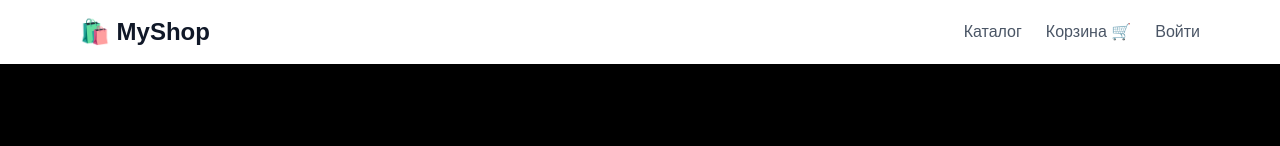
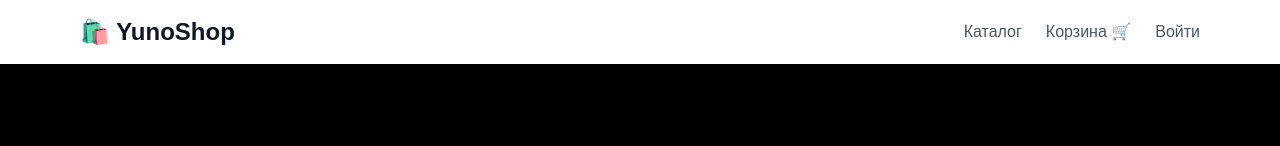
Before and after one commit to Zevtools9217/my-shop, a Next.js app: page / in a window 1280 px wide. Shown: the top 146 px of the page. Built offline with nearby package versions, Linux system fonts and the light colour scheme; no server answers; the database is empty.

Commit message:
fix: PWA layout and metadata

```diff
--- a/src/app/layout.tsx
+++ b/src/app/layout.tsx
@@ -3,7 +3,6 @@ import { Analytics } from '@vercel/analytics/react';
 import { Geist, Geist_Mono } from "next/font/google";
 import { CartProvider } from '@/components/CartProvider'
 import "./globals.css";
-
 
 const geistSans = Geist({
   variable: "--font-geist-sans",
@@ -16,8 +15,9 @@ const geistMono = Geist_Mono({
 });
 
 export const metadata: Metadata = {
-  title: "Create Next App",
-  description: "Generated by create next app",
+  title: "YunoShop",
+  description: "Интернет-магазин YunoShop",
+  manifest: "/manifest.json",
 };
 
 export default function RootLayout({
@@ -27,16 +27,27 @@ export default function RootLayout({
 }>) {
   return (
     <html
-      lang="en"
+      lang="ru"
       className={`${geistSans.variable} ${geistMono.variable} h-full antialiased`}
     >
-      <body className="min-h-full flex flex-col"><CartProvider>{children} </CartProvider> <Analytics /><script dangerouslySetInnerHTML={{
-  __html: `
-    if ('serviceWorker' in navigator) {
-      navigator.serviceWorker.register('/sw.js')
-    }
-  `
-}} /></body>
+      <head>
+        <meta name="theme-color" content="#000000" />
+        <link rel="manifest" href="/manifest.json" />
+        <link rel="apple-touch-icon" href="/icon-192.png" />
+      </head>
+      <body className="min-h-full flex flex-col">
+        <CartProvider>
+          {children}
+        </CartProvider>
+        <Analytics />
+        <script dangerouslySetInnerHTML={{
+          __html: `
+            if ('serviceWorker' in navigator) {
+              navigator.serviceWorker.register('/sw.js')
+            }
+          `
+        }} />
+      </body>
     </html>
   );
 }
--- a/src/components/Header.tsx
+++ b/src/components/Header.tsx
@@ -32,7 +32,7 @@ export default function Header() {
   return (
     <header className="bg-white shadow-sm sticky top-0 z-50">
       <div className="max-w-6xl mx-auto px-4 py-4 flex justify-between items-center">
-        <a href="/" className="text-2xl font-bold text-gray-900">🛍️ MyShop</a>
+        <a href="/" className="text-2xl font-bold text-gray-900">🛍️ YunoShop</a>
         <nav className="flex gap-6 text-gray-600 items-center">
           <a href="/catalog" className="hover:text-black">Каталог</a>
           <a href="/cart" className="hover:text-black flex items-center gap-1">
```
